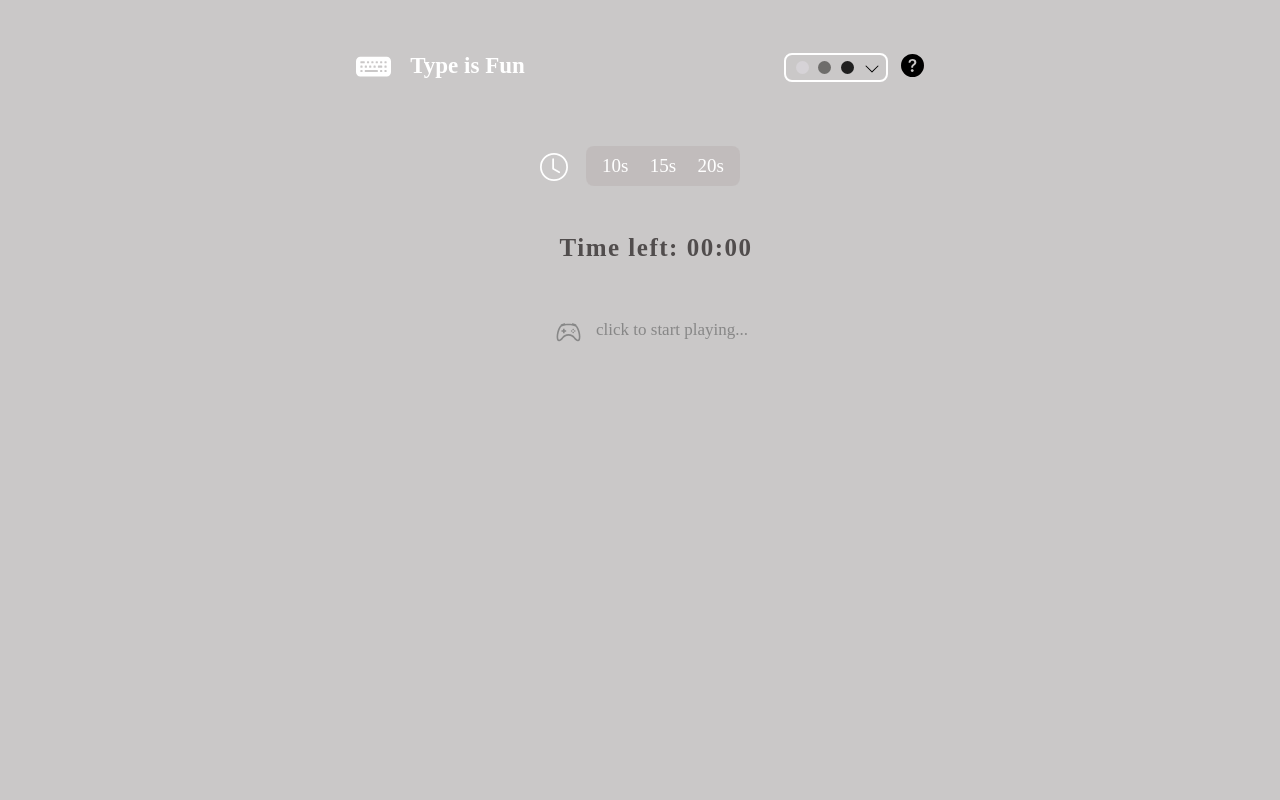
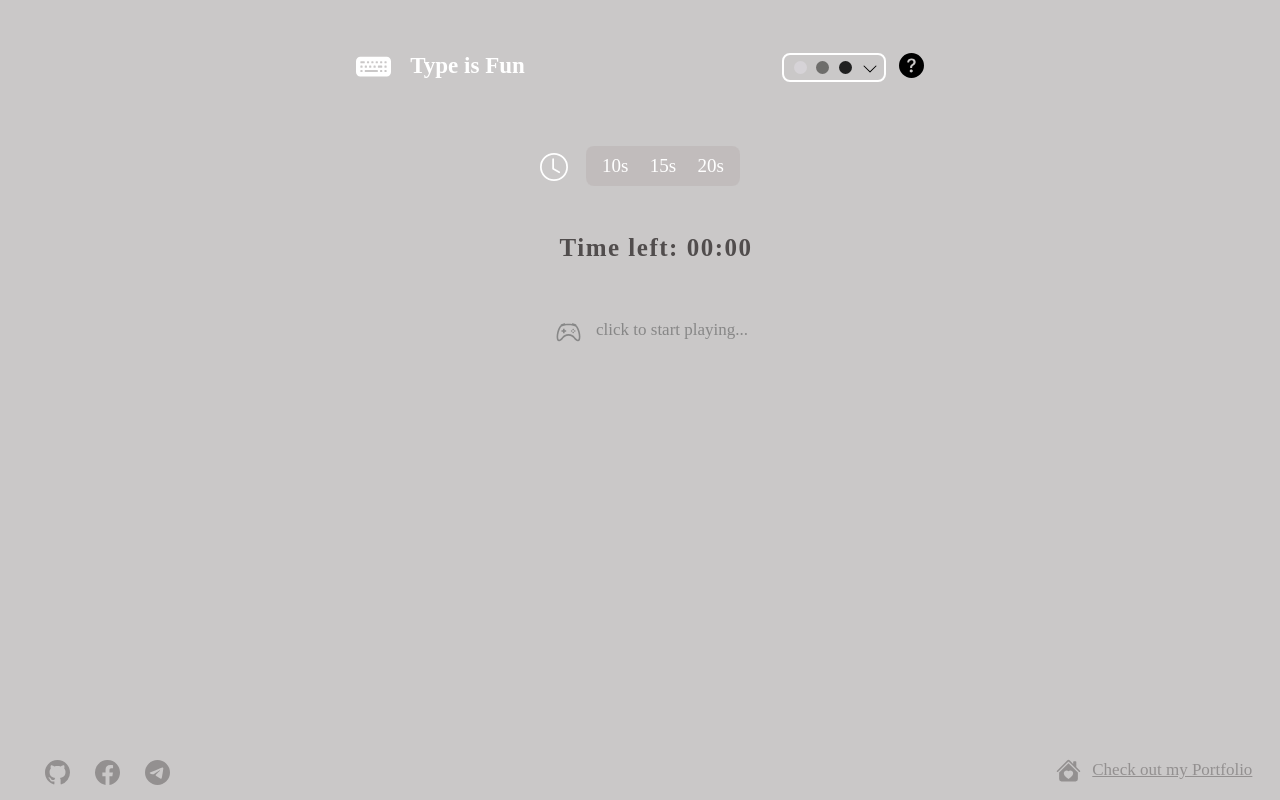
Before and after one commit to Yuteoctober/typingGame, a React (Vite) app: page / in a window 1280 px wide. Built offline with nearby package versions, Linux system fonts and the light colour scheme; no server answers.

Commit message:
add social and ::afer

```diff
--- a/src/App.css
+++ b/src/App.css
@@ -446,10 +446,27 @@ html,body
 
 .about_icon {
   position: relative;
-  font-size: 23px;
+  font-size: 25px;
   margin-left: .8rem;
-  top: 1px;
+  top: 0px;
   cursor: pointer;
+}
+
+.about_icon_div::after {
+  display: none;
+  content: 'about';
+  position: absolute;
+  font-size: 16px;
+  background-color: rgb(120, 116, 116);
+  color: white;
+  padding: 2px 5px;
+  border-radius: .2rem;
+  bottom: -1.6rem;
+  left: 6.8rem;
+}
+
+.about_icon_div:hover::after {
+  display: block;
 }
 
 .container_mid {
@@ -886,3 +903,135 @@ textarea {
 .time_count.grey span{
   color: rgb(81, 77, 77);
 }
+
+.btm_part {
+  display: flex;
+  position: absolute;
+  width: 100%;
+  height: 40px;
+  bottom: 0;
+  justify-content: space-between;
+  align-items: center;
+}
+
+.left_btm {
+  display: flex;
+  width: 150px;
+  position: relative;
+  justify-content: space-around;
+  left: 2rem;
+  bottom: 5px;
+}
+
+.github {
+  position: relative;
+  font-size: 25px;
+  color: rgb(147, 144, 144);
+  text-decoration: none;
+}
+.github::after {
+  display: none;
+  content: 'github';
+  position: absolute;
+  font-size: 16px;
+  background-color: rgb(120, 116, 116);
+  color: white;
+  padding: 2px 5px;
+  border-radius: .2rem;
+  bottom: 2.5rem;
+  left: -10px;
+}
+
+.github:hover::after {
+  display: block;
+}
+
+.facebook {
+  position: relative;
+  font-size: 25px;
+  color: rgb(147, 144, 144);
+  text-decoration: none;
+}
+
+.facebook::after {
+  display: none;
+  content: 'facebook';
+  position: absolute;
+  font-size: 16px;
+  background-color: rgb(120, 116, 116);
+  color: white;
+  padding: 2px 5px;
+  border-radius: .2rem;
+  bottom: 2.5rem;
+  left: -1.2rem;
+}
+
+.facebook:hover::after {
+  display: block;
+}
+
+.telegram {
+  position: relative;
+  font-size: 25px;
+  color: rgb(147, 144, 144);
+  text-decoration: none;
+}
+
+.telegram::after {
+  display: none;
+  content: 'telegram';
+  position: absolute;
+  font-size: 16px;
+  background-color: rgb(120, 116, 116);
+  color: white;
+  padding: 2px 5px;
+  border-radius: .2rem;
+  bottom: 2.5rem;
+  left: -1rem;
+}
+
+.telegram:hover::after {
+  display: block;
+}
+
+.right_btm {
+  position: relative;
+  display: flex;
+  width: 220px;
+  position: relative;
+  justify-content: space-evenly;
+  align-items: center;
+  right: 1rem;
+  bottom: 10px;
+}
+
+.port {
+  position: relative;
+  color: rgb(147, 144, 144);
+  font-size: 25px;
+}
+
+.right_btm a {
+  position: relative;
+  font-size: 17px;
+  color: rgb(147, 144, 144);
+  text-decoration: underline;
+}
+
+.right_btm a::after {
+  display: none;
+  content: 'send me some love 💜';
+  position: absolute;
+  font-size: 16px;
+  background-color: rgb(120, 116, 116);
+  color: white;
+  padding-top: 2px; padding-bottom: 3px;
+  padding-left: 4px;
+  border-radius: .2rem;
+  bottom: 1.8rem;
+  left: 0rem;
+}
+
+.right_btm a:hover::after {
+  display: block;
+}
--- a/src/App.tsx
+++ b/src/App.tsx
@@ -8,7 +8,11 @@ import {
   BsClock,
   BsXCircleFill,
   BsTwitter,
-  BsStickiesFill } from "react-icons/bs";
+  BsStickiesFill,
+  BsGithub,
+  BsFacebook,
+  BsTelegram,
+  BsFillHouseHeartFill } from "react-icons/bs";
 
 
 
@@ -137,6 +141,7 @@ function App() {
   return (
     <>
       <section className={`section ${theme}`}>
+
       {about && (
         <>
           <div className='blur'>
@@ -206,7 +211,9 @@ function App() {
             </>
           )}
 
-          <BsFillQuestionCircleFill className="about_icon" onClick={() => setAbout(true)} />
+          <div className="about_icon_div">
+            <BsFillQuestionCircleFill className="about_icon" onClick={() => setAbout(true)} />
+          </div>
 
         </div>
       </div>
@@ -334,6 +341,18 @@ function App() {
           </div>
         </div>
       )}
+      <div className="btm_part">
+        <div className="left_btm">
+          <a href="" className='github'><BsGithub/></a>
+          <a href="" className='facebook'><BsFacebook/></a>
+          <a href="" className='telegram'><BsTelegram/></a>
+        </div>
+        <div className="right_btm">
+          <BsFillHouseHeartFill className='port'/>
+          <a href='https://yute-dev.netlify.app/'>Check out my Portfolio</a>
+        </div>
+      </div>
+
       </section>
     </>
   );
```
